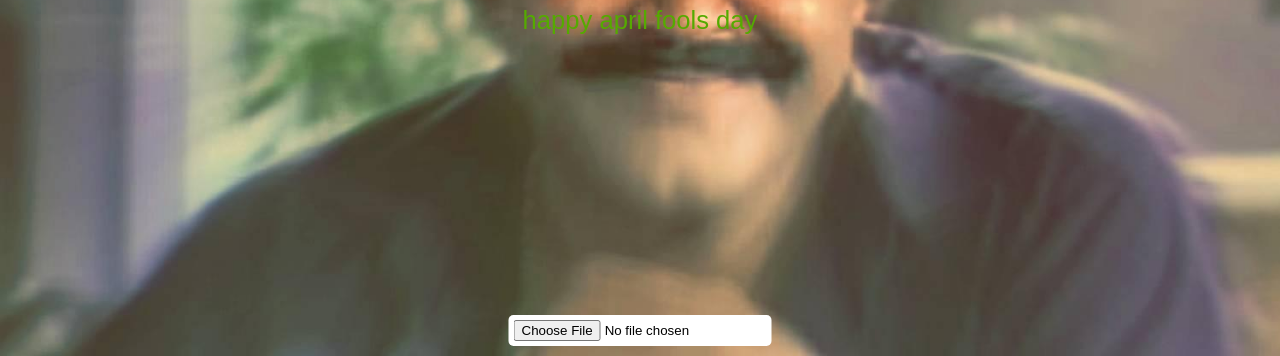
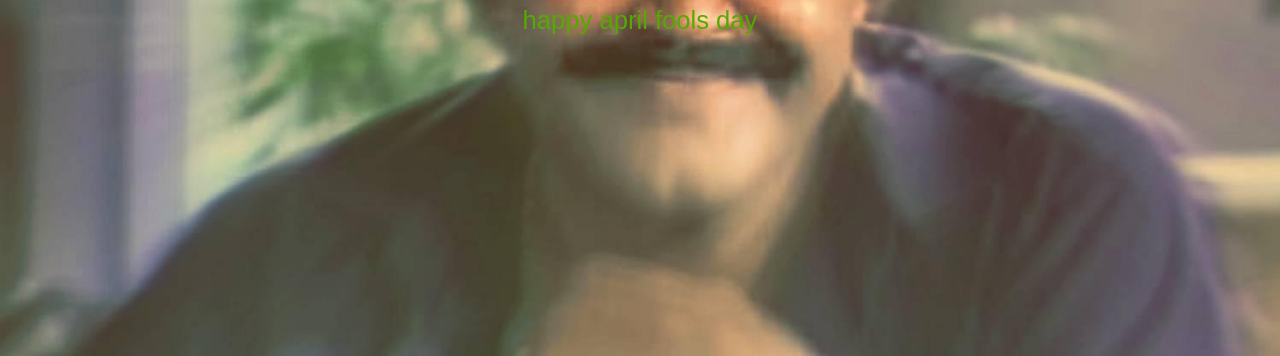
Before and after one commit to Onionsoupe/Bremen_voucher, a plain HTML site: page index.html in a window 1280 px wide. Shown: the part 444-800 px from the top of the page. Drawn offline with Linux system fonts and the light colour scheme.

Commit message:
cleared upload

```diff
--- a/index.html
+++ b/index.html
@@ -129,8 +129,7 @@
   <div class="main-text" data-text="OOMBIKKOOO">OOMBIKKOOO</div>
   <div class="sub-text">happy april fools day</div>
 
-  <!-- Background image uploader -->
-  <input type="file" id="bgInput" accept="image/*">
+
 
   <script>
     const input = document.getElementById('bgInput');
```
